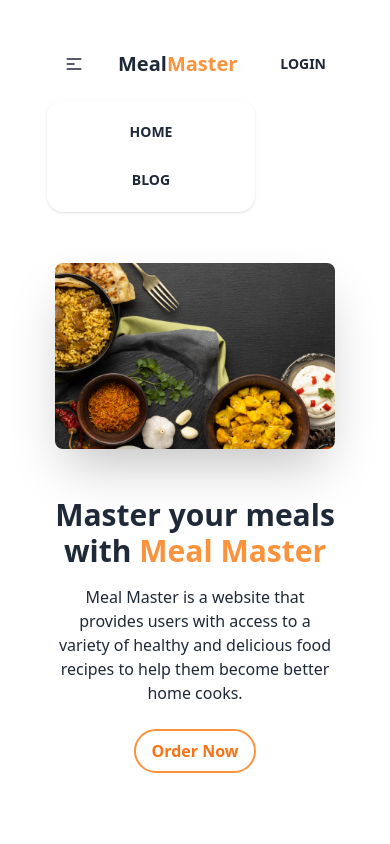
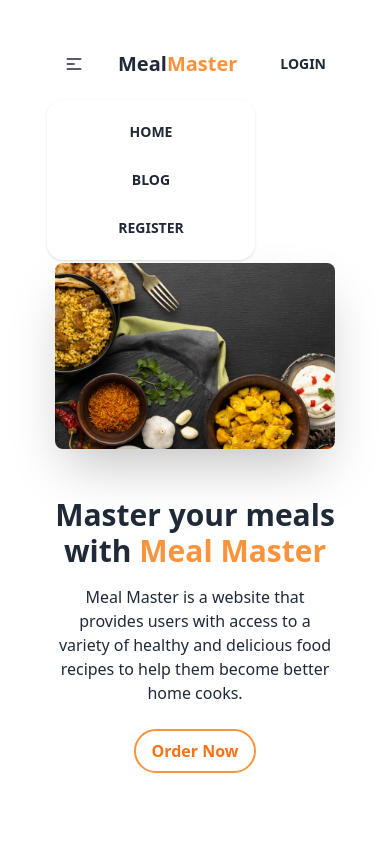
Before and after one commit to toushik018/meal-master-client, a React (Vite) app: page / in a window 390 px wide. Both pictures are taken after a click on the label 74 px from the left and 64 px from the top of the page. Shown: the top 844 px of the page. Built offline with nearby package versions, Linux system fonts and the light colour scheme; no server answers.

Commit message:
fix hedae

```diff
--- a/src/pages/shared/Header/Header.jsx
+++ b/src/pages/shared/Header/Header.jsx
@@ -18,6 +18,7 @@ const Header = () => {
                     <div tabIndex={0} className="menu menu-compact dropdown-content mt-3 p-2 shadow bg-base-100 rounded-box w-52">
                         <Link to='/' className='btn btn-ghost'>Home</Link>
                         <Link to='/blog' className='btn btn-ghost'>Blog</Link>
+                        {!user && <NavLink to='/register' className='btn btn-ghost'>Register</NavLink>}
                     </div>
                 </div>
                 <Link to='/' className="btn btn-ghost normal-case text-xl font-bold">Meal <span className='text-orange-400'> Master</span></Link>
```
